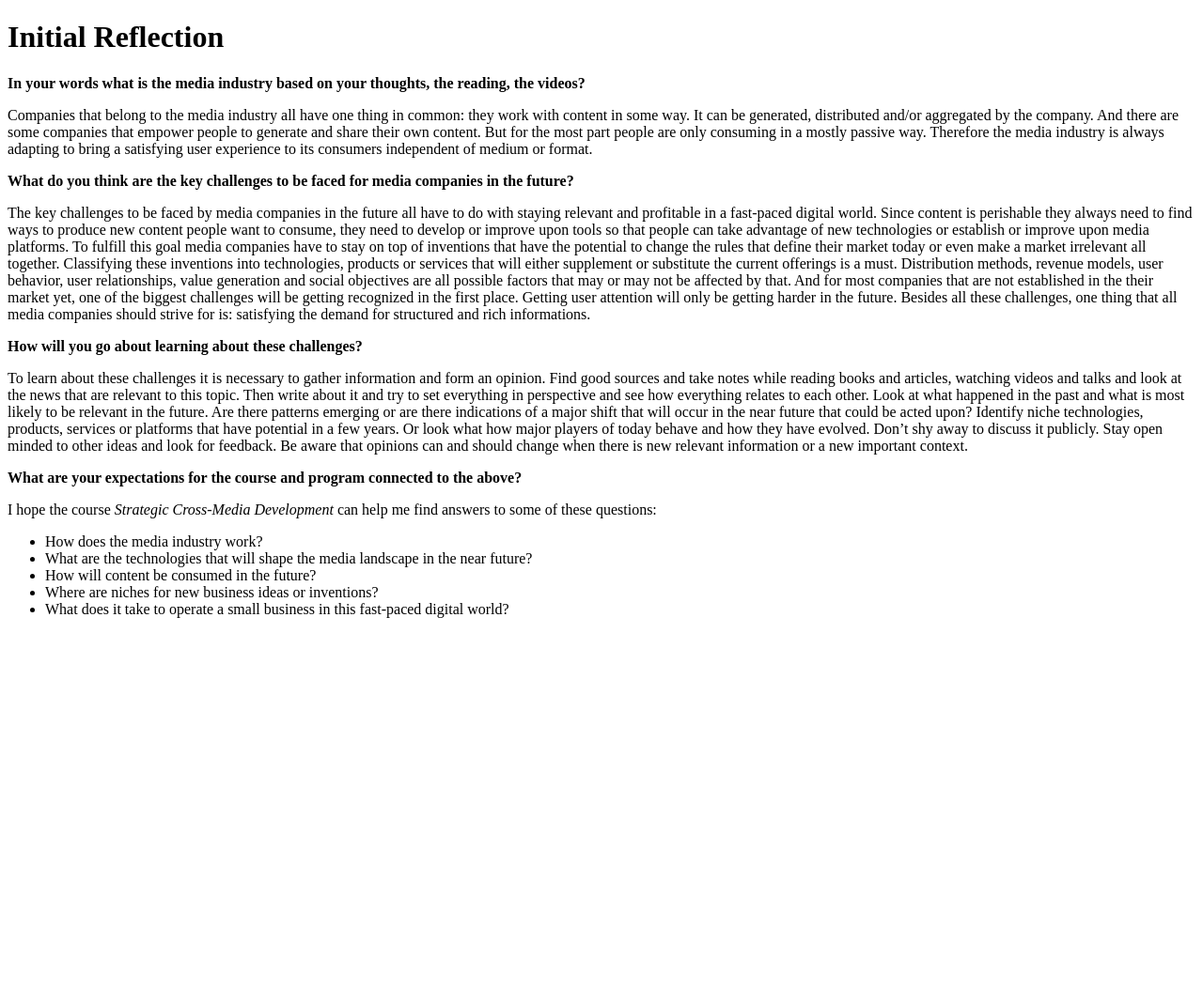
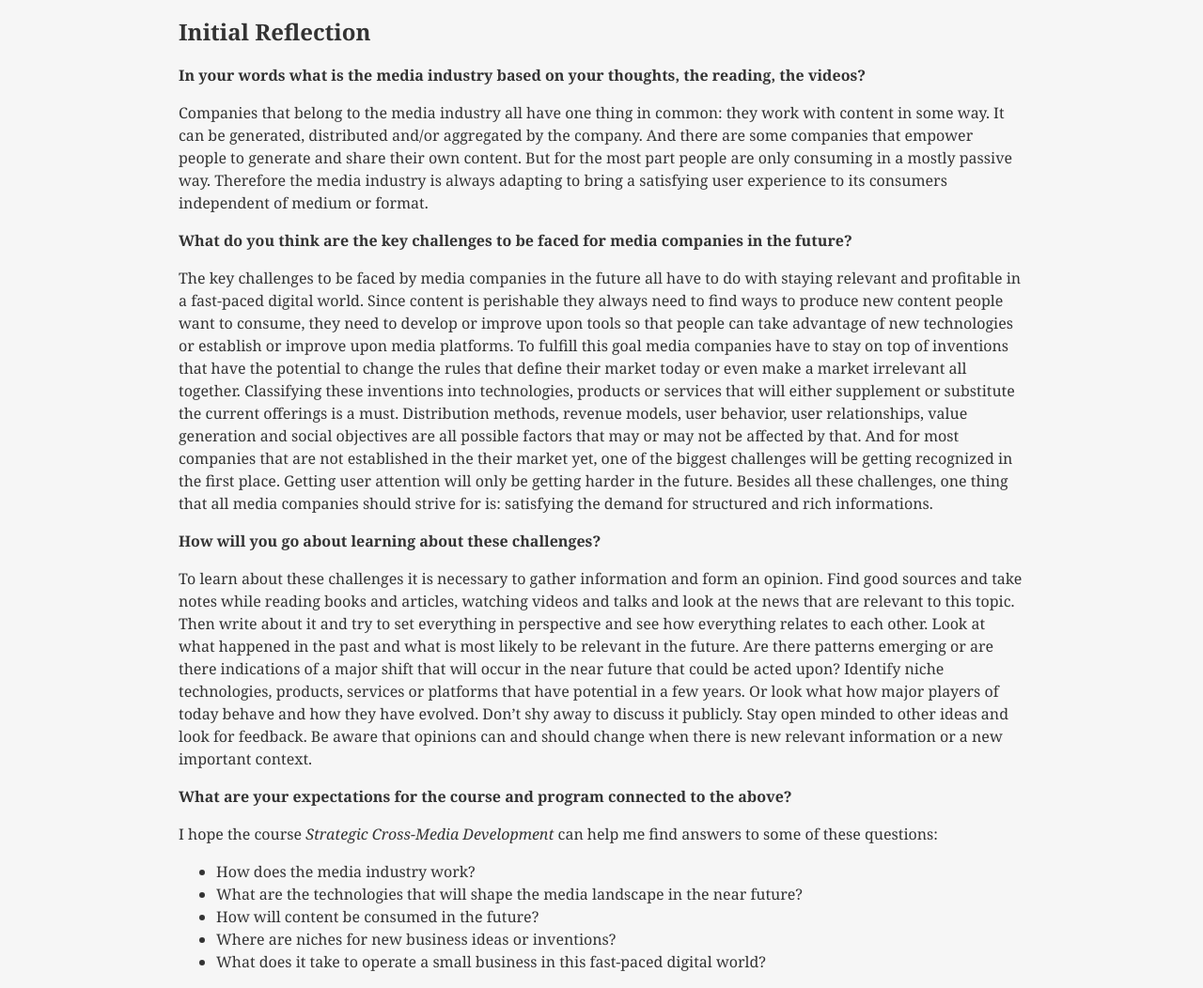
Before and after one commit to mxwendt/strategic-cross-media-development, a Jekyll site: the page built from index.html, in a window 1280 px wide. Shown: the whole page at 94% size. Built offline with Jekyll 4.4.1, drawn with Linux system fonts in a browser that asks for light colours; before the commit the page ends 900 px from its top, so only the background shows below that.

Commit message:
Link to CSS file

```diff
--- a/_layouts/default.html
+++ b/_layouts/default.html
@@ -2,7 +2,7 @@
 <html>
   <head>
     <meta charset="utf-8">
-    <link rel="stylesheet" href="_site/css/main.css" media="screen" charset="utf-8">
+    <link rel="stylesheet" href="css/main.css" media="screen" charset="utf-8">
     <title>Strategic Cross-Media Development</title>
   </head>
   <body>
```
